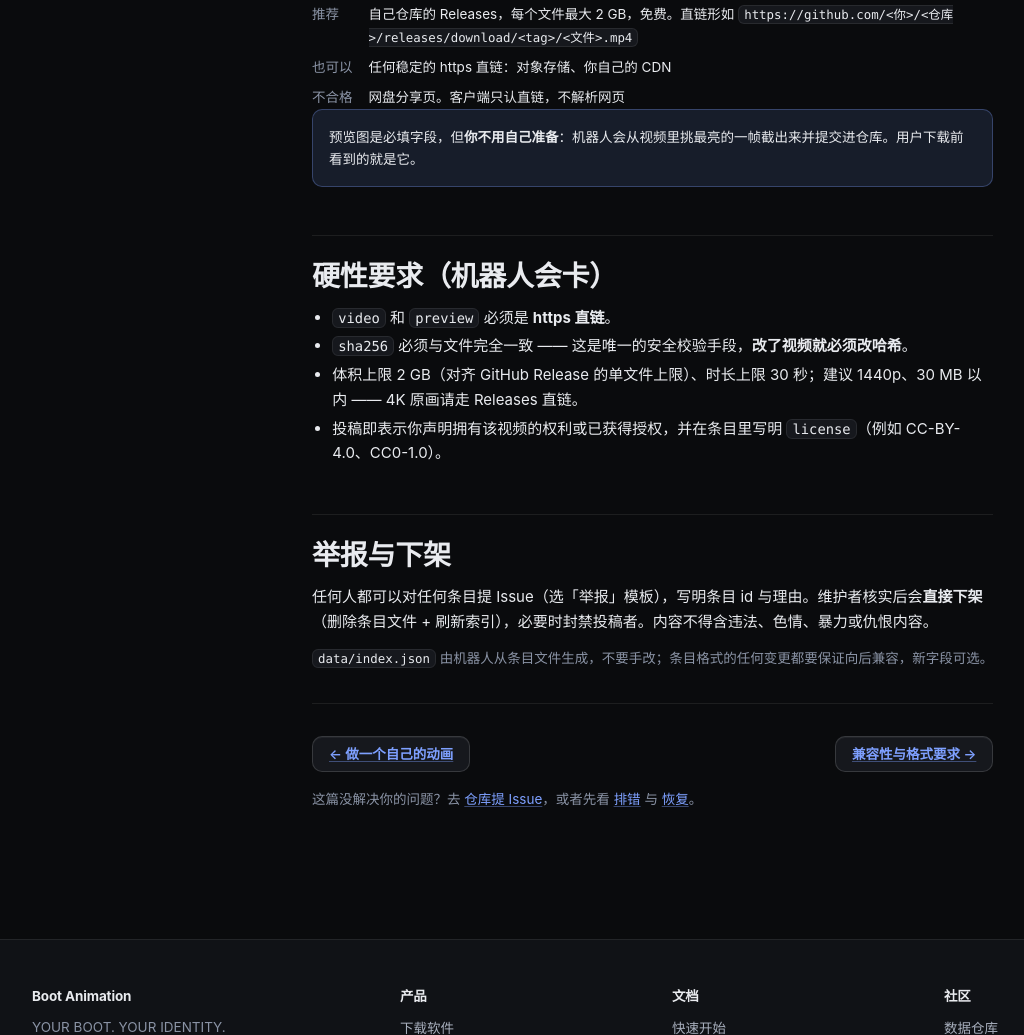
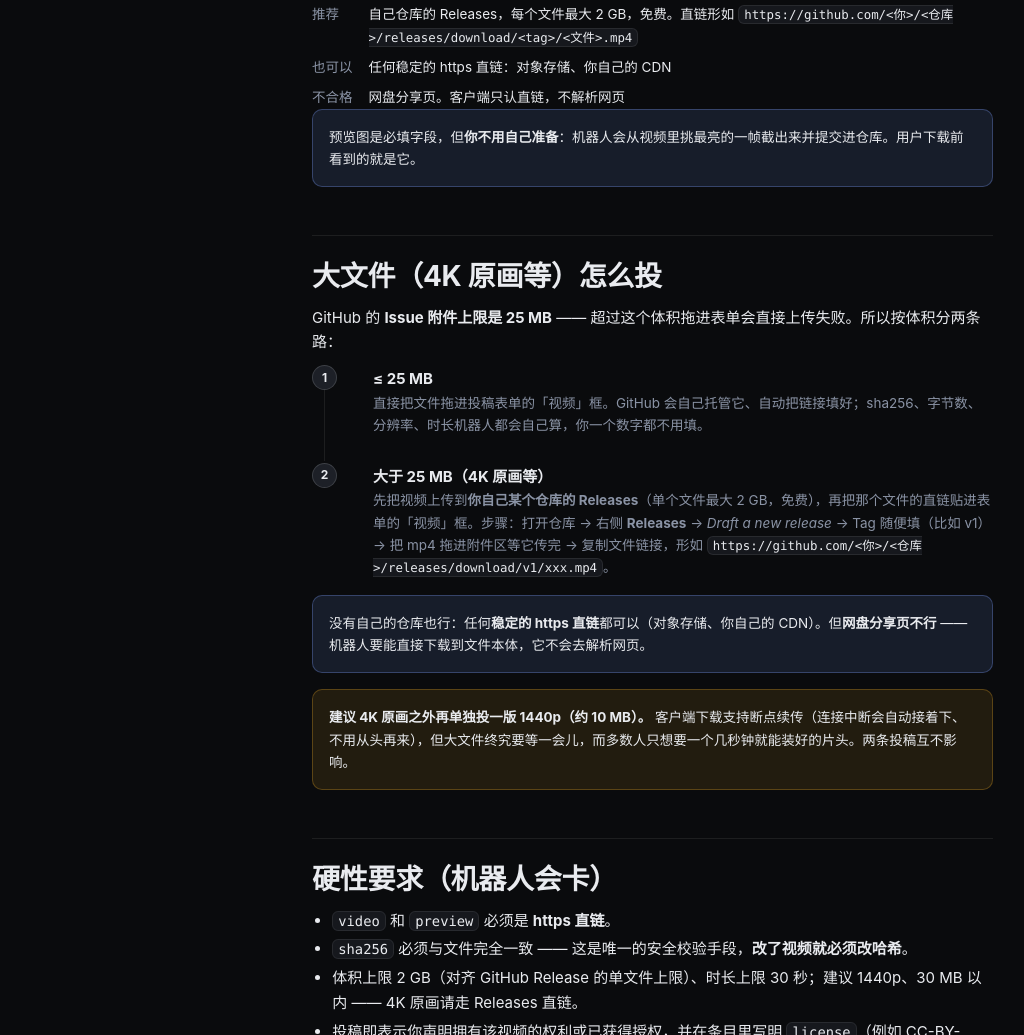
Before and after one commit to NativeDog1/-Boot-Animation-Community-, a website with bundled scripts: page docs/docs/submission/index.html in a window 1280 px wide. Shown: the part 714-1749 px from the top of the page, without its empty margins (32-1056 px from the left). Built offline with nearby package versions, Linux system fonts and the light colour scheme.

Commit message:
docs: 投稿文档补上「大文件（4K 原画）怎么投」—— 25 MB 附件上限与 Releases 直链的完整步骤

```diff
--- a/docs/assets/data/site-index.json
+++ b/docs/assets/data/site-index.json
@@ -1,5 +1,5 @@
 {
-  "generatedAt": "2026-09-30T10:49:21.730Z",
+  "generatedAt": "2026-09-30T10:50:55.313Z",
   "pages": [
     {
       "kind": "doc",
--- a/docs/docs/submission/index.html
+++ b/docs/docs/submission/index.html
@@ -85,6 +85,23 @@
   </div>
 </div>
 
+<h2>大文件（4K 原画等）怎么投</h2>
+<p>GitHub 的 <strong>Issue 附件上限是 25 MB</strong> —— 超过这个体积拖进表单会直接上传失败。所以按体积分两条路：</p>
+<ol class="steps">
+  <li><b>≤ 25 MB</b><p class="muted small">直接把文件拖进投稿表单的「视频」框。GitHub 会自己托管它、自动把链接填好；sha256、字节数、分辨率、时长机器人都会自己算，你一个数字都不用填。</p></li>
+  <li><b>大于 25 MB（4K 原画等）</b><p class="muted small">先把视频上传到<strong>你自己某个仓库的 Releases</strong>（单个文件最大 2 GB，免费），再把那个文件的直链贴进表单的「视频」框。步骤：打开仓库 → 右侧 <strong>Releases</strong> → <em>Draft a new release</em> → Tag 随便填（比如 v1）→ 把 mp4 拖进附件区等它传完 → 复制文件链接，形如 <code>https://github.com/&lt;你&gt;/&lt;仓库&gt;/releases/download/v1/xxx.mp4</code>。</p></li>
+</ol>
+<div class="callout callout--info">
+  <div>
+    <p>没有自己的仓库也行：任何<strong>稳定的 https 直链</strong>都可以（对象存储、你自己的 CDN）。但<strong>网盘分享页不行</strong> —— 机器人要能直接下载到文件本体，它不会去解析网页。</p>
+  </div>
+</div>
+<div class="callout callout--warn">
+  <div>
+    <p><strong>建议 4K 原画之外再单独投一版 1440p（约 10 MB）。</strong> 客户端下载支持断点续传（连接中断会自动接着下、不用从头再来），但大文件终究要等一会儿，而多数人只想要一个几秒钟就能装好的片头。两条投稿互不影响。</p>
+  </div>
+</div>
+
 <h2>硬性要求（机器人会卡）</h2>
 <ul>
   <li><code>video</code> 和 <code>preview</code> 必须是 <strong>https 直链</strong>。</li>
```
Also changed, not shown: docs/content/docs.mjs (+17 -0 lines).
